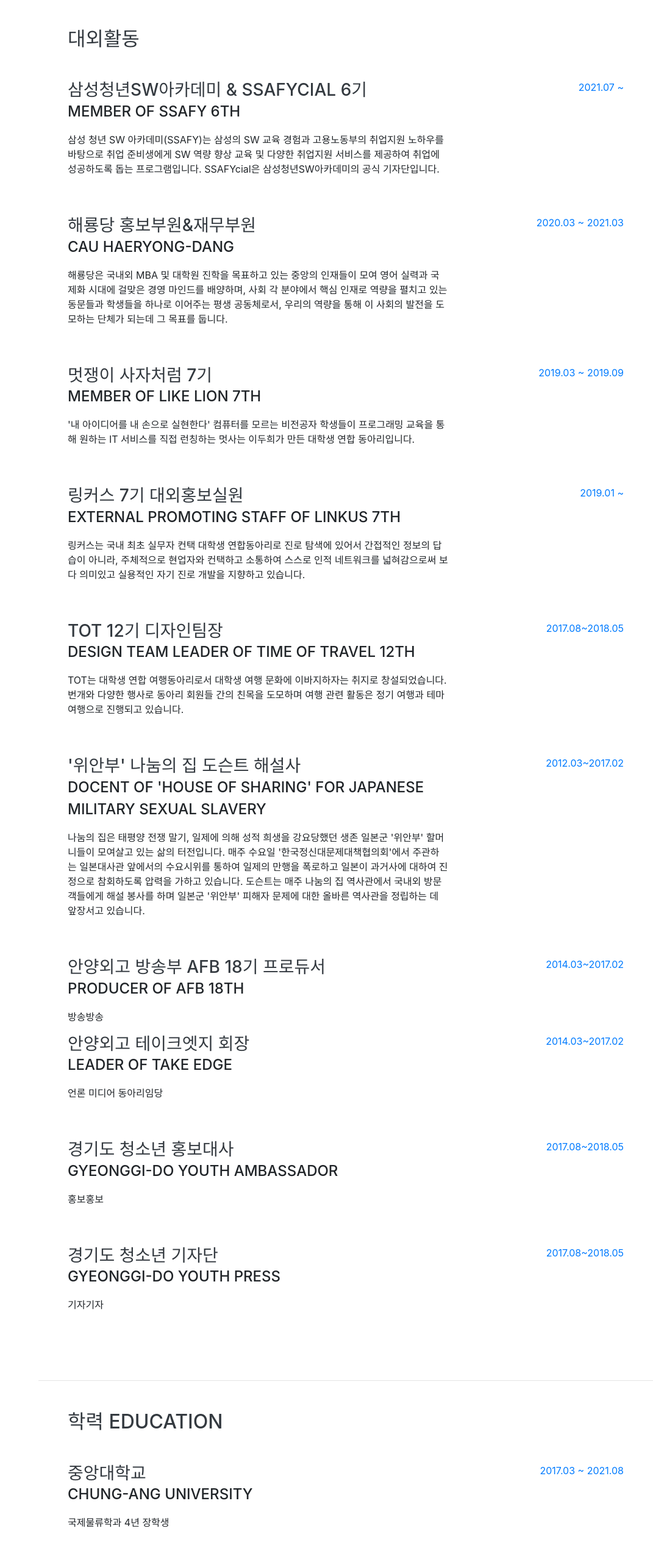
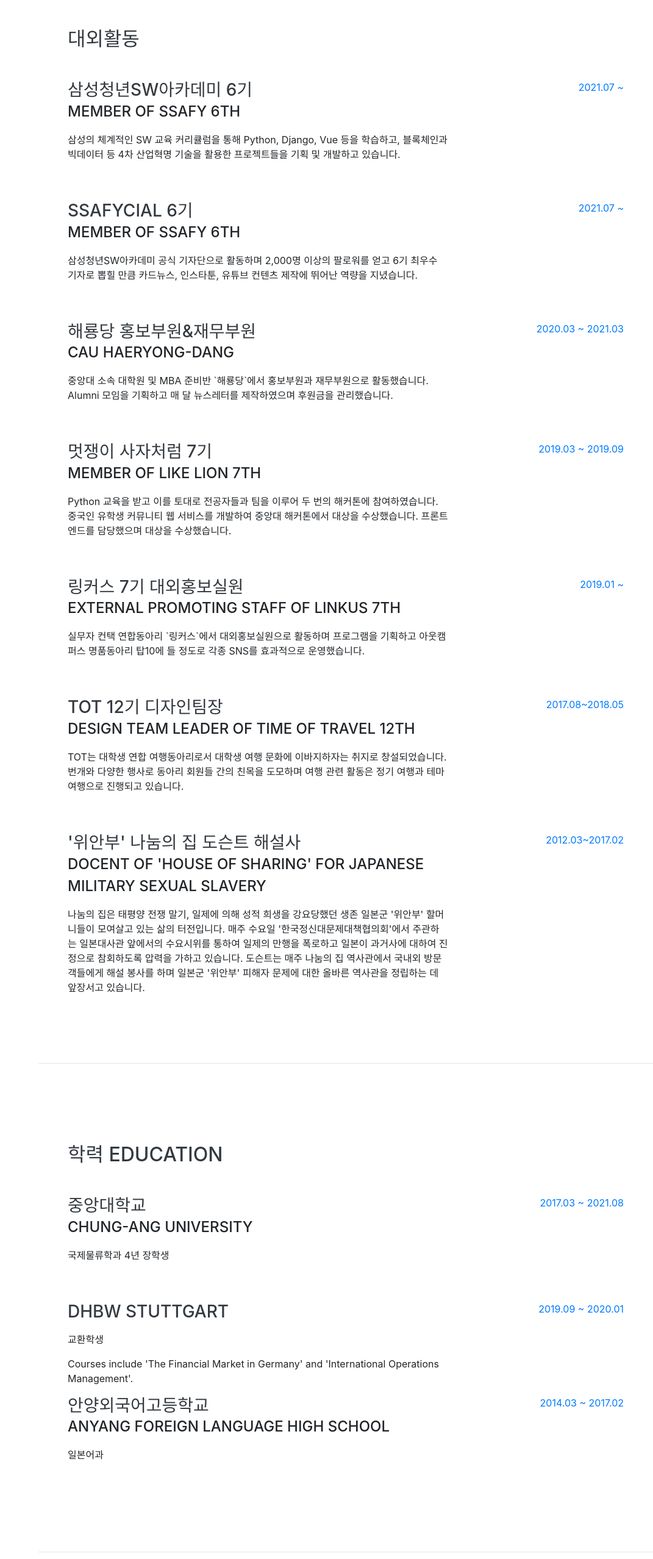
Before and after one commit to eunjoshim/eunjoshim.github.io, a website with bundled scripts: page index.html in a window 1280 px wide. Shown: the part 804-3360 px from the top of the page at 61% size, without its empty margins (209-1280 px from the left). Built offline with nearby package versions, Linux system fonts and the light colour scheme; a web font is replaced by a local one.

Commit message:
Update index.html

```diff
--- a/index.html
+++ b/index.html
@@ -71,7 +71,7 @@
         </div>
         <p class="lead mb-5">沈[성씨 심] 銀[은 은] 鳥[새 조]</p>
         <div class="social-icons">
-          <a href="http://instagram.com/shimeunjo/">
+          <a href="http://instagram.com/ssafycial/">
             <i class="fab fa-instagram"></i>
           </a>
           <a href="https://youtube.com/channel/UClg22OMgacGO2G85KHHOY9g/featured/">
@@ -95,11 +95,20 @@
 
         <div class="resume-item d-flex flex-column flex-md-row justify-content-between mb-5">
           <div class="resume-content">
-            <h3 class="mb-0">삼성청년SW아카데미 & SSAFYcial 6기</h3>
+            <h3 class="mb-0">삼성청년SW아카데미 6기</h3>
             <div class="subheading mb-3">Member of SSAFY 6th</div>
-            <p>삼성 청년 SW 아카데미(SSAFY)는 삼성의 SW 교육 경험과
-고용노동부의 취업지원 노하우를 바탕으로 취업 준비생에게 SW 역량 향상 교육 및
-다양한 취업지원 서비스를 제공하여 취업에 성공하도록 돕는 프로그램입니다. SSAFYcial은 삼성청년SW아카데미의 공식 기자단입니다. </p>
+            <p>삼성의 체계적인 SW 교육 커리큘럼을 통해 Python, Django, Vue 등을 학습하고, 블록체인과 빅데이터 등 4차 산업혁명 기술을 활용한 프로젝트들을 기획 및 개발하고 있습니다. </p>
+          </div>
+          <div class="resume-date text-md-right">
+            <span class="text-primary">2021.07 ~ </span>
+          </div>
+        </div>
+
+        <div class="resume-item d-flex flex-column flex-md-row justify-content-between mb-5">
+          <div class="resume-content">
+            <h3 class="mb-0">SSAFYcial 6기</h3>
+            <div class="subheading mb-3">Member of SSAFY 6th</div>
+            <p>삼성청년SW아카데미 공식 기자단으로 활동하며 2,000명 이상의 팔로워를 얻고 6기 최우수 기자로 뽑힐 만큼 카드뉴스, 인스타툰, 유튜브 컨텐츠 제작에 뛰어난 역량을 지녔습니다. </p>
           </div>
           <div class="resume-date text-md-right">
             <span class="text-primary">2021.07 ~ </span>
@@ -107,12 +116,11 @@
         </div>
 
 
-
         <div class="resume-item d-flex flex-column flex-md-row justify-content-between mb-5">
           <div class="resume-content">
             <h3 class="mb-0">해룡당 홍보부원&재무부원</h3>
             <div class="subheading mb-3">CAU Haeryong-dang</div>
-            <p>해룡당은 국내외 MBA 및 대학원 진학을 목표하고 있는 중앙의 인재들이 모여 영어 실력과 국제화 시대에 걸맞은 경영 마인드를 배양하며, 사회 각 분야에서 핵심 인재로 역량을 펼치고 있는 동문들과 학생들을 하나로 이어주는 평생 공동체로서, 우리의 역량을 통해 이 사회의 발전을 도모하는 단체가 되는데 그 목표를 둡니다. </p>
+            <p>중앙대 소속 대학원 및 MBA 준비반 `해룡당`에서 홍보부원과 재무부원으로 활동했습니다. Alumni 모임을 기획하고 매 달 뉴스레터를 제작하였으며 후원금을 관리했습니다. </p>
           </div>
           <div class="resume-date text-md-right">
             <span class="text-primary">2020.03 ~ 2021.03</span>
@@ -123,7 +131,7 @@
           <div class="resume-content">
             <h3 class="mb-0">멋쟁이 사자처럼 7기</h3>
             <div class="subheading mb-3">member of Like Lion 7th</div>
-            <p>'내 아이디어를 내 손으로 실현한다' 컴퓨터를 모르는 비전공자 학생들이 프로그래밍 교육을 통해 원하는 IT 서비스를 직접 런칭하는 멋사는 이두희가 만든 대학생 연합 동아리입니다.  </p>
+            <p>Python 교육을 받고 이를 토대로 전공자들과 팀을 이루어 두 번의 해커톤에 참여하였습니다. 중국인 유학생 커뮤니티 웹 서비스를 개발하여 중앙대 해커톤에서 대상을 수상했습니다. 프론트엔드를 담당했으며 대상을 수상했습니다. </p>
           </div>
           <div class="resume-date text-md-right">
             <span class="text-primary">2019.03 ~ 2019.09</span>
@@ -134,7 +142,7 @@
           <div class="resume-content">
             <h3 class="mb-0">링커스 7기 대외홍보실원</h3>
             <div class="subheading mb-3">External Promoting Staff of LinkUs 7th</div>
-            <p>링커스는 국내 최초 실무자 컨택 대학생 연합동아리로 진로 탐색에 있어서 간접적인 정보의 답습이 아니라, 주체적으로 현업자와 컨택하고 소통하여 스스로 인적 네트워크를 넓혀감으로써 보다 의미있고 실용적인 자기 진로 개발을 지향하고 있습니다.</p>
+            <p>실무자 컨택 연합동아리 `링커스`에서 대외홍보실원으로 활동하며 프로그램을 기획하고 아웃캠퍼스 명품동아리 탑10에 들 정도로 각종 SNS를 효과적으로 운영했습니다.</p>
           </div>
           <div class="resume-date text-md-right">
             <span class="text-primary">2019.01 ~ </span>
@@ -167,49 +175,7 @@
           </div>
         </div>
 
-        <div class="resume-item d-flex flex-column flex-md-row justify-content-between">
-          <div class="resume-content">
-            <h3 class="mb-0">안양외고 방송부 AFB 18기 프로듀서</h3>
-            <div class="subheading mb-3">Producer of AFB 18th</div>
-            <p>방송방송</p>
-          </div>
-          <div class="resume-date text-md-right">
-            <span class="text-primary">2014.03~2017.02</span>
-          </div>
-        </div>
 
-        <div class="resume-item d-flex flex-column flex-md-row justify-content-between mb-5">
-          <div class="resume-content">
-            <h3 class="mb-0">안양외고 테이크엣지 회장</h3>
-            <div class="subheading mb-3">Leader of Take Edge</div>
-            <p>언론 미디어 동아리임당</p>
-          </div>
-          <div class="resume-date text-md-right">
-            <span class="text-primary">2014.03~2017.02</span>
-          </div>
-        </div>
-
-        <div class="resume-item d-flex flex-column flex-md-row justify-content-between mb-5">
-          <div class="resume-content">
-            <h3 class="mb-0">경기도 청소년 홍보대사</h3>
-            <div class="subheading mb-3">Gyeonggi-do Youth Ambassador</div>
-            <p>홍보홍보</p>
-          </div>
-          <div class="resume-date text-md-right">
-            <span class="text-primary">2017.08~2018.05</span>
-          </div>
-        </div>
-
-        <div class="resume-item d-flex flex-column flex-md-row justify-content-between mb-5">
-          <div class="resume-content">
-            <h3 class="mb-0">경기도 청소년 기자단</h3>
-            <div class="subheading mb-3">Gyeonggi-do Youth Press</div>
-            <p>기자기자</p>
-          </div>
-          <div class="resume-date text-md-right">
-            <span class="text-primary">2017.08~2018.05</span>
-          </div>
-        </div>
 
       </div>
 
@@ -232,6 +198,7 @@
             <span class="text-primary">2017.03 ~ 2021.08</span>
           </div>
         </div>
+
         <div class="resume-item d-flex flex-column flex-md-row justify-content-between">
           <div class="resume-content">
             <h3 class="mb-0">DHBW Stuttgart</h3>
@@ -243,36 +210,18 @@
             <span class="text-primary">2019.09 ~ 2020.01 </span>
           </div>
         </div>
+
         <div class="resume-item d-flex flex-column flex-md-row justify-content-between">
           <div class="resume-content">
             <h3 class="mb-0">안양외국어고등학교</h3>
             <div class="subheading mb-3">Anyang Foreign Language High School</div>
-            <p>일본어과 Major in Japanese</p>
+            <p>일본어과 </p>
           </div>
           <div class="resume-date text-md-right">
             <span class="text-primary">2014.03 ~ 2017.02 </span>
           </div>
         </div>
-        <div class="resume-item d-flex flex-column flex-md-row justify-content-between">
-          <div class="resume-content">
-            <h3 class="mb-0">대지중학교</h3>
-            <div class="subheading mb-3">경기도 용인시 수지구 대지로51번길 22</div>
-            <p></p>
-          </div>
-          <div class="resume-date text-md-right">
-            <span class="text-primary">2011.03 ~ 2014.02 </span>
-          </div>
-        </div>
-        <div class="resume-item d-flex flex-column flex-md-row justify-content-between">
-          <div class="resume-content">
-            <h3 class="mb-0">Alliance Academy International Elementary School</h3>
-            <div class="subheading mb-3">Quito, Ecuador</div>
-            <p></p>
-          </div>
-          <div class="resume-date text-md-right">
-            <span class="text-primary">2008.07 ~ 2009.08 </span>
-          </div>
-        </div>
+
 
       </div>
     </section>
@@ -298,13 +247,13 @@
         <ul class="fa-ul mb-0">
           <li>
             <i class="fa-li fa fa-check"></i>
-            토익 950</li>
+            토익 985</li>
           <li>
             <i class="fa-li fa fa-check"></i>
             토플 100</li>
           <li>
             <i class="fa-li fa fa-check"></i>
-            오픽 IH (Intermediate High)</li>
+            오픽 AL</li>
 
         </ul>
       </div>
```
